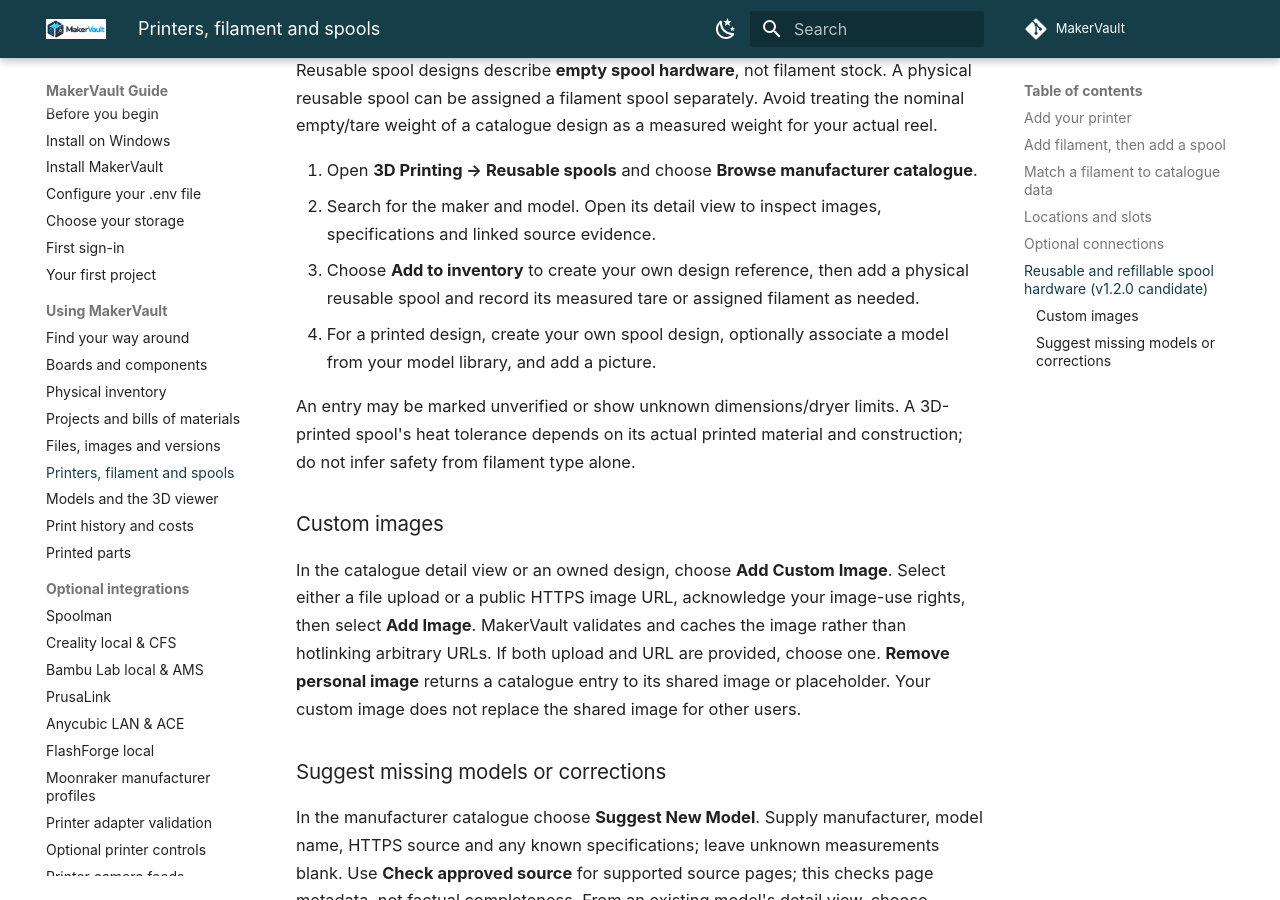
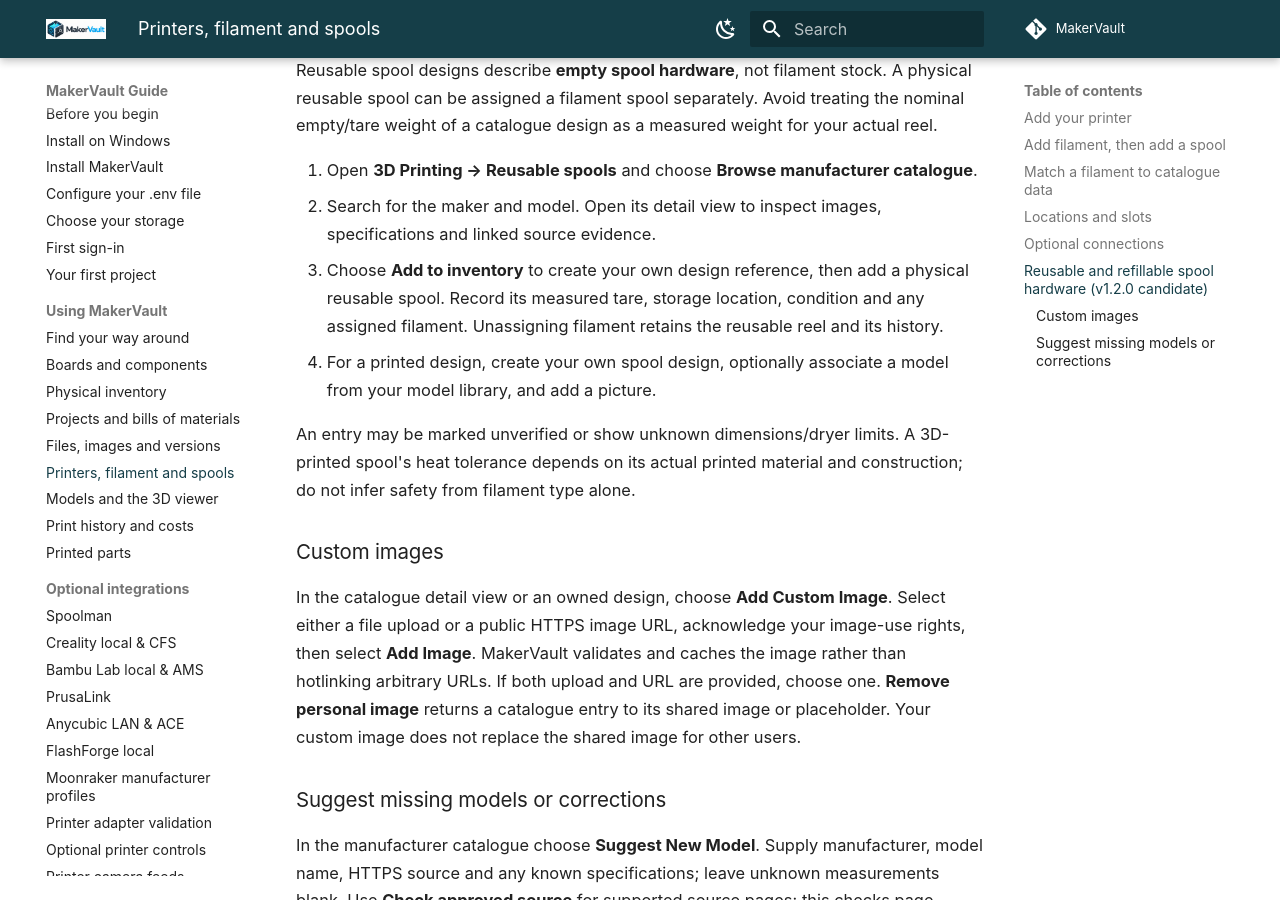
Before and after one commit to gavrd7/MakerVault, an MkDocs documentation site: the page built from docs/guide/using/printing.md, in a window 1280 px wide and 900 px high, scrolled down 3664 px. Built offline with MkDocs 1.6.1 and Material for MkDocs 9.7.7, drawn with Linux system fonts in a browser that asks for light colours; comment, search, counter and statistics services are not loaded; some of the changed text lies outside the part shown.

Commit message:
docs(v1.2): audit all changes since v1.1.0, including hardware, QR and UI

```diff
--- a/docs/guide/using/printing.md
+++ b/docs/guide/using/printing.md
@@ -7,7 +7,7 @@
 | Printer model | Shared specifications for a machine type |
 | Owned printer | Your particular machine, with name, location and connection details |
 | Filament product | A material/product/colour definition |
-| Physical spool | One actual reel with its own weight, price and identity |
+| Filament spool | Filament stock, with its own weight, price and identity |\n| Reusable spool design | Empty reel hardware specification or printable design, separate from filament |\n| Physical reusable spool | An actual refillable reel with measured tare, condition and optional assigned filament |
 | Slot | A position in a printer's multi-material system |
 
 ## Add your printer
@@ -77,7 +77,7 @@
 
 1. Open **3D Printing → Reusable spools** and choose **Browse manufacturer catalogue**.
 2. Search for the maker and model. Open its detail view to inspect images, specifications and linked source evidence.
-3. Choose **Add to inventory** to create your own design reference, then add a physical reusable spool and record its measured tare or assigned filament as needed.
+3. Choose **Add to inventory** to create your own design reference, then add a physical reusable spool. Record its measured tare, storage location, condition and any assigned filament. Unassigning filament retains the reusable reel and its history.
 4. For a printed design, create your own spool design, optionally associate a model from your model library, and add a picture.
 
 An entry may be marked unverified or show unknown dimensions/dryer limits. A 3D-printed spool's heat tolerance depends on its actual printed material and construction; do not infer safety from filament type alone.
```
